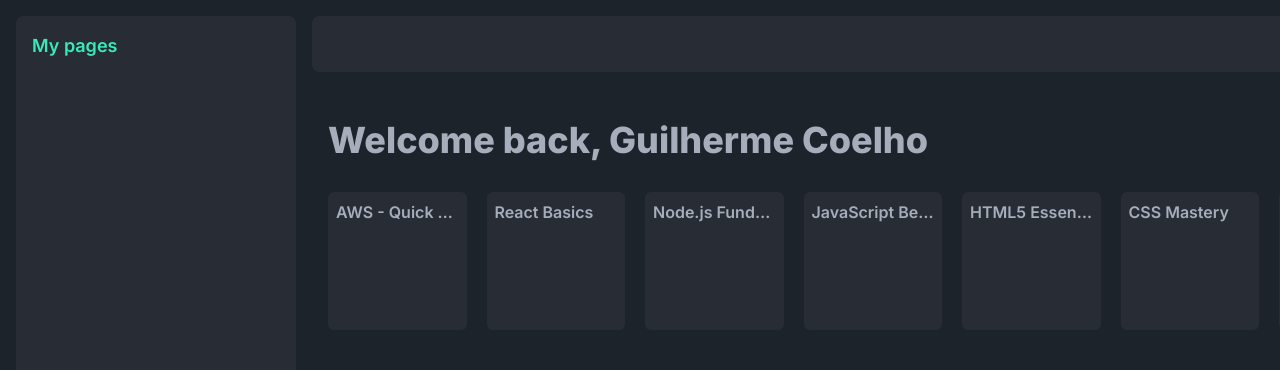
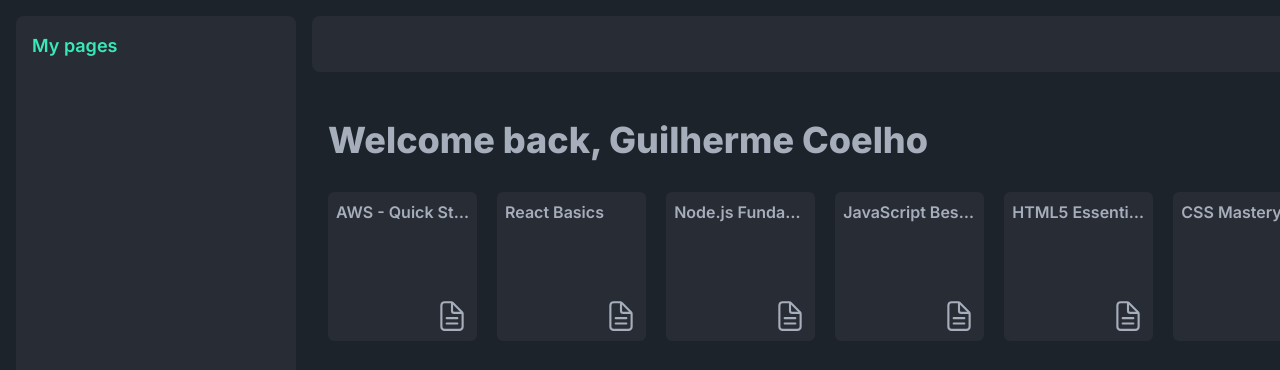
Before and after one commit to guicoelhodev/take-note, a Next.js app: page /auth/home in a window 1280 px wide. Shown: the top 370 px of the page. Built offline with nearby package versions, Linux system fonts and the light colour scheme.

Commit message:
feat: create time to Home page

```diff
--- a/package.json
+++ b/package.json
@@ -12,6 +12,7 @@
     "next": "14.2.3",
     "react": "^18",
     "react-dom": "^18",
+    "react-icons": "^5.2.1",
     "swiper": "^11.1.3"
   },
   "devDependencies": {
--- a/src/app/auth/home/page.tsx
+++ b/src/app/auth/home/page.tsx
@@ -1,4 +1,5 @@
 import { PageList } from "@/components/page/Home";
+import { Time } from "@/components/page/Home/Time";
 export type TPageLink = { name: string; createdAt: string; href: string; }
 
 const pageContentMock: TPageLink[] = [
@@ -17,11 +18,15 @@
 ];
 
 export default function Home() {
+
   return (
     <div className='h-full flex flex-col p-4 gap-4'>
-      <article className="prose my-4">
-        <h1>Welcome back, Guilherme Coelho</h1>
-      </article>
+      <section className="my-4 flex justify-between items-center w-full">
+        <article className="prose">
+          <h1 className="w-full">Welcome back, Guilherme Coelho</h1>
+        </article>
+        <Time />
+      </section>
 
       <PageList list={pageContentMock} />
     </div>
--- a/src/components/page/Home/PageList.tsx
+++ b/src/components/page/Home/PageList.tsx
@@ -5,6 +5,7 @@
 import { Swiper, SwiperSlide } from 'swiper/react';
 import { Pagination } from 'swiper/modules';
 import { useRouter } from 'next/navigation';
+import { IoDocumentTextOutline } from "react-icons/io5";
 
 type TPageList = {
   list: TPageLink[]
@@ -15,7 +16,7 @@
   return (
     <Swiper
       className="mySwiper w-full flex gap-4 overflow-x-auto"
-      slidesPerView={8}
+      slidesPerView={7.5}
       spaceBetween={20}
       pagination={{
         clickable: true,
@@ -25,11 +26,17 @@
       {Children.toArray(props.list.map(page => (
 
         <SwiperSlide
-          className='bg-secondary aspect-square w-40 h-40 p-2 rounded-md flex cursor-pointer'
+          className='bg-secondary aspect-square w-40 h-40 p-2 rounded-md cursor-pointer flex'
           onClick={() => router.push(page.href)}
           title={page.name}
         >
-          <p className='font-semibold truncate'>{page.name}</p>
+          <div className='flex flex-col h-full justify-between items-end'>
+            <article className='w-full'>
+              <p className='font-semibold truncate'>{page.name}</p>
+            </article>
+
+            <IoDocumentTextOutline size={34} className='' />
+          </div>
         </SwiperSlide>
       )))}
     </Swiper>
--- /dev/null
+++ b/src/components/page/Home/Time.tsx
@@ -0,0 +1,27 @@
+'use client';
+import { useEffect, useState } from "react";
+
+export const Time = () => {
+  const [currentTime, setCurrentTime] = useState({
+    hours: new Date().getHours(),
+    minutes: new Date().getMinutes(),
+  });
+
+  useEffect(() => {
+    const intervalId = setInterval(() => {
+      const now = new Date();
+      setCurrentTime({
+        hours: now.getHours(),
+        minutes: now.getMinutes(),
+      });
+    }, 1000);
+
+    return () => clearInterval(intervalId);
+  }, []);
+  return (
+    <aside className="countdown font-mono text-2xl text-color font-semibold">
+      <span style={{ "--value": currentTime.hours }}></span>h
+      <span style={{ "--value": currentTime.minutes }}></span>m
+    </aside>
+  );
+};
```
Also changed, not shown: 1 other file (tests, documents, lock files or other folders).
